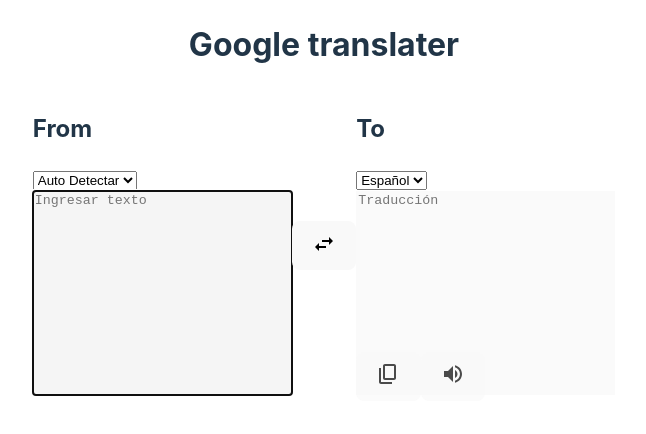
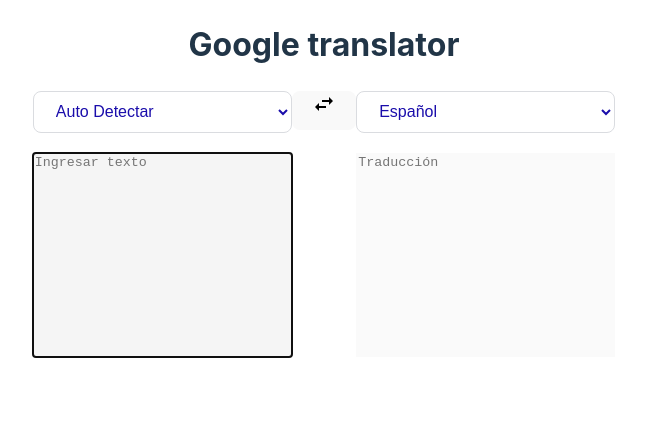
Before and after one commit to Fedeprenollio/chat-gpt-front, a React (Vite) app: page / in a window 1280 px wide. Shown: the top 434 px of the page, without its empty margins (316-962 px from the left). Built offline with nearby package versions, Linux system fonts and the light colour scheme.

Commit message:
update iconos

```diff
--- a/src/App.jsx
+++ b/src/App.jsx
@@ -1,6 +1,6 @@
 import { useEffect } from 'react'
 import style from './App.module.css'
-import { ArrowsIcon, ClipboarIcon, SpeakerIcon } from './components/Icons'
+import { ArrowsIcon, ClipboarIcon, DeleteIcon, SpeakerIcon } from './components/Icons'
 import { LanguageSelector } from './components/LanguageSelector'
 import { TextArea } from './components/TextArea'
 import { useDebounce } from './hooks/useDebounce'
@@ -59,14 +59,18 @@
       synth.speak(newSpeack)
     }
   }
+  const handleDeleteText = () => {
+    setFromText('')
+    setResult('')
+  }
 
   return (
     <div>
-     <h1 className={style.title}>Google translater</h1>
+     <h1 className={style.title}>Google translator</h1>
       <div className={style.container}>
         <div >
-            <h2>From</h2>
             <LanguageSelector type="from" value={fromLanguage} onChange={setFromLanguage}/>
+            <div style={{ position: 'relative' }}>
               <TextArea
               loading={loading}
               value={fromText}
@@ -75,20 +79,23 @@
               autoFocus={true}
               type="from"/>
 
-          <div className={style.buttons}>
+          {fromText &&
+              <div className={style.delete}>
+                <span onClick={handleDeleteText}>
+                  <DeleteIcon/>
+                </span>
+               </div>}
 
             </div>
-
         </div>
 
         <div>
-          <button disabled={fromLanguage === 'auto'} onClick={interchangeLanguage}>
+          <button className={style.arrow} disabled={fromLanguage === 'auto'} onClick={interchangeLanguage}>
               <ArrowsIcon/>
           </button>
         </div>
 
         <div className={style.to}>
-          <h2>To</h2>
           <LanguageSelector type="to" value={toLanguage} onChange={setToLanguage}/>
           <TextArea
           loading={loading}
@@ -98,6 +105,8 @@
           autoFocus={false}
           type={'to'}/>
 
+            {
+              result &&
                 <div className={style.buttons}>
                   <button className={style.icon} onClick={handleClickCopy}>
                     <ClipboarIcon/>
@@ -106,6 +115,8 @@
                     <SpeakerIcon/>
                   </button>
                 </div>
+            }
+
         </div>
 
       </div>
--- a/src/App.module.css
+++ b/src/App.module.css
@@ -10,15 +10,41 @@
   display: flex;
   width: 100%;
   justify-content: center;
-  align-items: center;
+  align-items: start;
+
 }
 
 .title{
   text-align: center;
 }
 
+.arrow{
+  padding-top: 0;
+}
+
 .to{
   position: relative;
+}
+.from{
+  position: relative;
+}
+
+
+.delete{
+  position: absolute;
+  top: 0;
+  right: 0;
+  background-color: inherit;
+}
+.delete span{
+  background-color: inherit;
+  opacity: 0.6;
+  padding: 10px;
+}
+
+.delete span:hover{
+  background-color: inherit;
+  opacity: 1;
 }
 
 .buttons{
--- a/src/components/Icons.jsx
+++ b/src/components/Icons.jsx
@@ -15,3 +15,9 @@
     <svg focusable="false" height="24" width="24" xmlns="http://www.w3.org/2000/svg" viewBox="0 0 24 24"><path d="M3 9v6h4l5 5V4L7 9H3zm13.5 3c0-1.77-1.02-3.29-2.5-4.03v8.05c1.48-.73 2.5-2.25 2.5-4.02zM14 3.23v2.06c2.89.86 5 3.54 5 6.71s-2.11 5.85-5 6.71v2.06c4.01-.91 7-4.49 7-8.77s-2.99-7.86-7-8.77z"></path></svg>
   )
 }
+
+export const DeleteIcon = () => {
+  return (
+    <svg height="24" width="24" focusable="false" xmlns="http://www.w3.org/2000/svg" viewBox="0 0 24 24"><path d="M19 6.41L17.59 5 12 10.59 6.41 5 5 6.41 10.59 12 5 17.59 6.41 19 12 13.41 17.59 19 19 17.59 13.41 12z"></path></svg>
+  )
+}
--- a/src/components/LanguageSelector.jsx
+++ b/src/components/LanguageSelector.jsx
@@ -1,5 +1,6 @@
 /* eslint-disable react/prop-types */
 import React from 'react'
+import style from './LanguageSelector.module.css'
 
 export const LANGUAGE_SUPPORT = {
   esp: 'Español',
@@ -16,7 +17,7 @@
   return (
     <div>
             {/* <label >Selecciona un idioma</label> */}
-            <select action="" onChange={handleSelect} value={value}>
+            <select className={style.select} action="" onChange={handleSelect} value={value}>
             { type === 'from' && <option key={'auto'} value={'auto'}>Auto Detectar</option>}
             {Object.entries(LANGUAGE_SUPPORT).map(([key, literal]) => {
               return (
--- /dev/null
+++ b/src/components/LanguageSelector.module.css
@@ -0,0 +1,11 @@
+.select{
+    width: 100%;
+    height: 42px;
+    font-size: 16px;
+    padding-left: 18px;
+    color: #1a0dab;
+    border: 1px solid #dadce0;
+    border-radius: 8px;
+    background-color: white;
+    margin-bottom: 20px;
+}
--- a/src/hooks/useStore.js
+++ b/src/hooks/useStore.js
@@ -24,7 +24,9 @@
       ...state,
       loading,
       fromLanguage: state.toLanguage,
-      toLanguage: state.fromLanguage
+      toLanguage: state.fromLanguage,
+      fromText: state.result,
+      result: state.fromText
     }
   }
 
```
Lines whose indentation alone changed are shown as unchanged.
